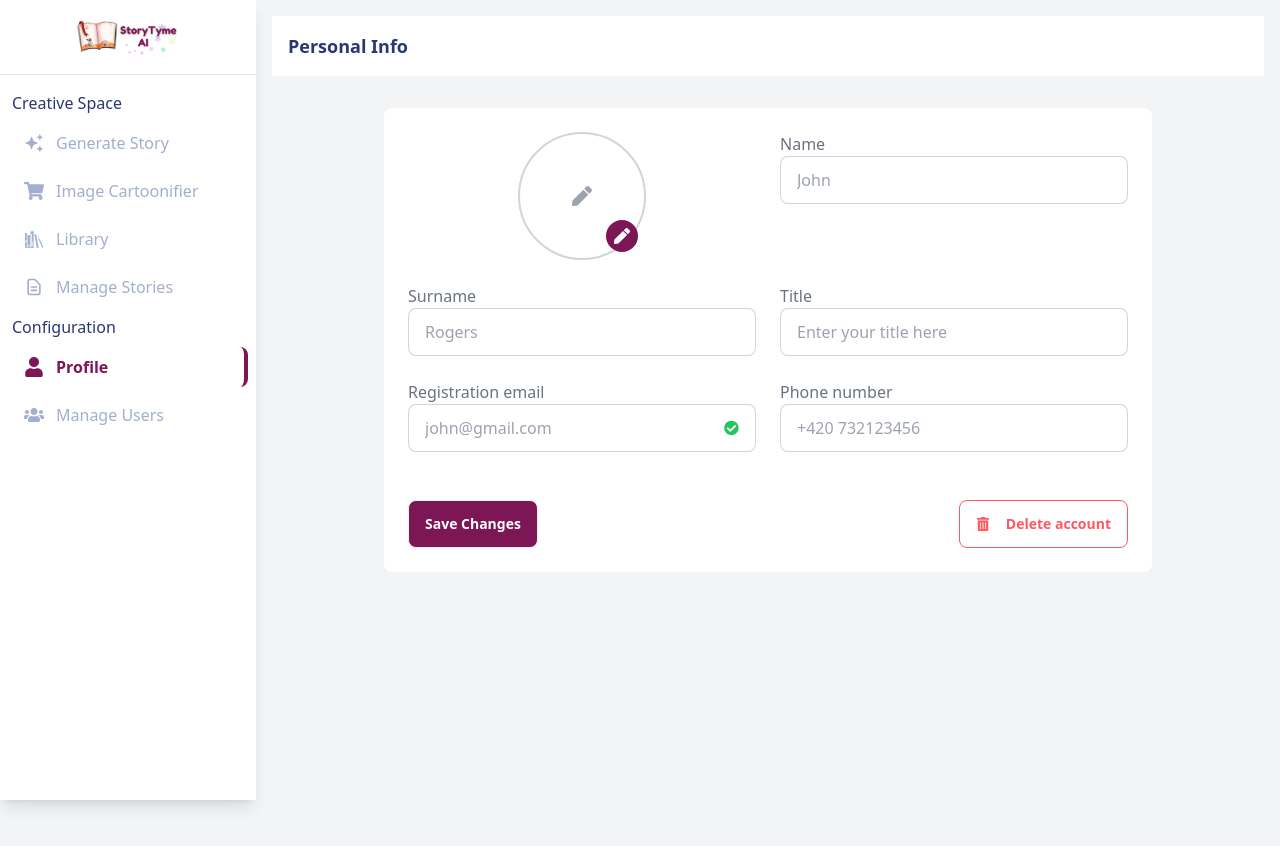
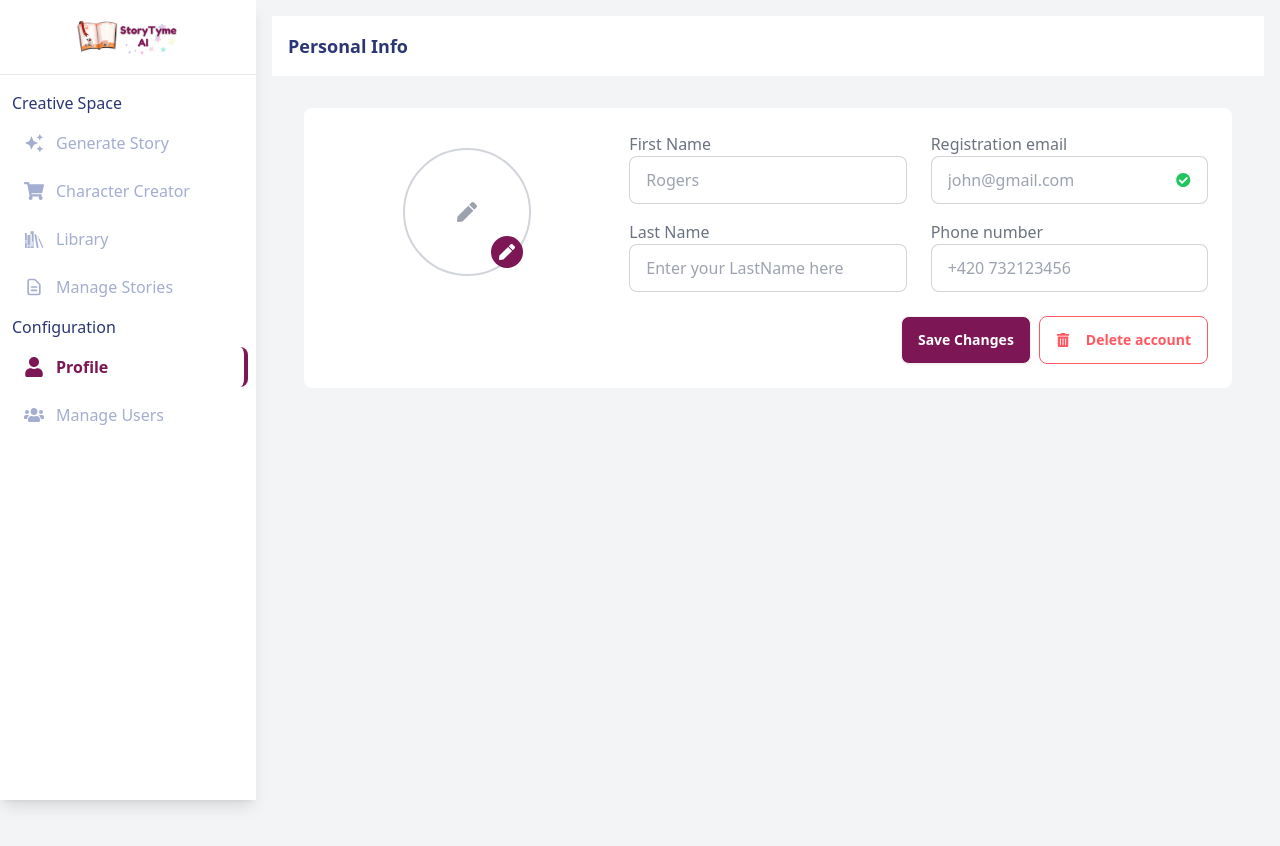
Before and after one commit to Story-Time-AI/st-ai-frontend, a React (Vite) app: page /profile in a window 1280 px wide. Shown: the top 846 px of the page. Built offline with nearby package versions, Linux system fonts and the light colour scheme.

Commit message:
new updates

```diff
--- a/src/components/GenerateStory/Index.jsx
+++ b/src/components/GenerateStory/Index.jsx
@@ -29,12 +29,12 @@ const Index = () => {
       <form onSubmit={handleSubmit(onSubmit)} className="space-y-6">
         {/* Character Selection */}
         <div>
-  <h2 className="text-md text-gray-600 font-bold mb-2">Choose your main character</h2>
+  <h2 className="text-md text-gray-600 font-bold mb-2">Choose Your Main Character</h2>
   <select
     className="select select-bordered w-full"
     {...register('mainCharacter', { required: 'Please select a main character' })}
   >
-    <option value="" disabled>Select a character</option>
+    <option value="" disabled>Select a Character</option>
     {characters.map((character) => (
       <option
         key={character.id}
@@ -52,7 +52,7 @@ const Index = () => {
 
         {/* Story Title */}
         <div>
-          <label className="text-sm font-bold text-gray-600 mb-2">Enter your story title</label>
+          <label className="text-sm font-bold text-gray-600 mb-2">Enter Your Story Title</label>
           <input
             type="text"
             placeholder="My story name"
@@ -64,7 +64,7 @@ const Index = () => {
 
         {/* Character Name */}
         <div>
-          <label className="text-sm font-bold text-gray-600 mb-2">Name your character name</label>
+          <label className="text-sm font-bold text-gray-600 mb-2">Enter Your Character's Name</label>
           <input
             type="text"
             placeholder="Your character name"
@@ -76,7 +76,7 @@ const Index = () => {
 
         {/* Story Type Selection */}
         <div>
-          <h2 className="text-lg font-bold mb-4">Choose story type</h2>
+          <h2 className="text-lg font-bold mb-4">Choose Story Type</h2>
           <div className="space-y-2">
             {['Create Your Own Story', 'AI Written Story', 'Premade Story Template'].map((type) => (
               <label
@@ -102,7 +102,7 @@ const Index = () => {
         {/* Conditional Rendering Based on Story Type */}
         {selectedStoryType === 'Create Your Own Story' && (
           <div>
-            <label className="text-sm font-bold text-gray-600 mb-2">Enter your story idea</label>
+            <label className="text-sm font-bold text-gray-600 mb-2">Enter Your Story Idea</label>
             <textarea
               className="textarea textarea-bordered w-full"
               placeholder="Write your story idea and scenario here"
@@ -111,7 +111,7 @@ const Index = () => {
             {errors.storyIdea && <p className="text-red-500 text-sm mt-1">{errors.storyIdea.message}</p>}
             <div className="grid grid-cols-2 gap-4 mt-4">
               <div>
-                <label className="text-sm font-bold text-gray-600">Enter your number of pages</label>
+                <label className="text-sm font-bold text-gray-600">Enter Your Number of Pages</label>
                 <input
                   type="number"
                   placeholder="Number of pages"
@@ -120,7 +120,7 @@ const Index = () => {
                 />
               </div>
               <div>
-                <label className="text-sm font-bold text-gray-600">Select page number to edit</label>
+                <label className="text-sm font-bold text-gray-600">Select Page Number to Edit</label>
                 <select className="select select-bordered w-full" {...register('pageNumber')}>
                   <option value="1">Page 1</option>
                   <option value="2">Page 2</option>
@@ -143,7 +143,7 @@ const Index = () => {
               />
             </div>
             <div>
-              <label className="text-sm font-bold text-gray-600">Number of Sentences per Page</label>
+              <label className="text-sm font-bold text-gray-600">Number of Sentences Per Page</label>
               <input
                 type="number"
                 placeholder="Number of sentences per page"
@@ -156,7 +156,7 @@ const Index = () => {
 
         {selectedStoryType === 'Premade Story Template' && (
           <div>
-            <h2 className="text-lg font-bold mb-4">Choose story template</h2>
+            <h2 className="text-lg font-bold mb-4">Choose Story Template</h2>
             <div className="flex items-center space-x-4">
               {[1, 2, 3].map((template) => (
                 <div
--- a/src/components/LandingPage/Hero.jsx
+++ b/src/components/LandingPage/Hero.jsx
@@ -10,7 +10,7 @@ const Hero = () => {
   {/* Logo */}
   <div className="flex-1">
     <a className="btn btn-ghost normal-case text-xl">
-      <span className="text-primary">📚 StoryTimeAI</span>
+      <span className="text-primary">📚 StoryTymeAI</span>
     </a>
   </div>
 
@@ -67,7 +67,8 @@ const Hero = () => {
       </li>
     </ul>
   <Link to='/signin'>  <button  className="btn btn-primary ml-4">
-      Create a children's book
+      Create Your Story
+
     </button></Link>
   </div>
 </header>
@@ -87,14 +88,14 @@ const Hero = () => {
             <div className="flex-1">
 
                 <h1 className="text-4xl md:text-6xl font-bold leading-tight">
-                Create a special book for your child.
+                Custom children’s books in five simple steps.
                 </h1>
                 <p className="py-6 text-lg md:text-xl text-gray-600 md:max-w-lg">
-                A unique, personalized children's book for every child with a
-                custom-made story and stunning illustrations for every occasion.
+                Make your child the main character in their own adventure. Enjoy custom-made stories and stunning illustrations with the click of a few buttons.
                 </p>
                 <button className="btn btn-primary mt-4">
-                Create a children's book
+                Create Your Story
+
                 </button>
             </div>
 
--- a/src/components/Sidebar/index.jsx
+++ b/src/components/Sidebar/index.jsx
@@ -64,15 +64,15 @@ const Sidebar = () => {
             <MdAutoAwesome className="mr-3 text-xl" /> Generate Story
           </Link>
           <Link
-            to="/image-cartoonifier"
+            to="/character-creator"
             className={`flex items-center px-4 py-2 mx-2 rounded-lg hover:bg-gray-100 ${
-              location.pathname === '/image-cartoonifier'
+              location.pathname === '/character-creator'
                 ? 'font-semibold text-deepPurple border-r-4 border-deepPurple'
                 : 'text-lightGrayBlue'
             }`}
             onClick={closeSidebar} // Close sidebar when clicking the link
           >
-            <FaShoppingCart className="mr-3 text-xl" /> Image Cartoonifier
+            <FaShoppingCart className="mr-3 text-xl" /> Character Creator
           </Link>
           <Link
             to="/library"
--- a/src/pages/GenerateStory/Index.jsx
+++ b/src/pages/GenerateStory/Index.jsx
@@ -6,7 +6,7 @@ export default function Index() {
   return (
     <div>
         <Header title="Generate Story"/>
-      <GenerateStoryComponent />
+        <GenerateStoryComponent />
     </div>
   )
 }
--- a/src/pages/ImageCartoonifier/index.jsx
+++ b/src/pages/ImageCartoonifier/index.jsx
@@ -29,7 +29,7 @@ const Index = () => {
   return (
     <div>
       {/* <h1 className="text-3xl font-bold text-primaryDarkBlue mb-6">Image Cartoonifier</h1> */}
-<Header title="Image Cartoonifier" />
+<Header title="Character Creator" />
 
       <div data-theme="light" className="flex flex-col items-center justify-center md:mt-4 mt-5 p-8 bg-white rounded-lg max-w-xl mx-auto">
         {/* Title */}
@@ -86,7 +86,7 @@ const Index = () => {
 
           {/* Generate Button and Reset Icon */}
           <div className="flex w-10/12 items-center space-x-4">
-            <button type="submit" className="btn bg-deepPurple text-white w-full">Generate Cartoon</button>
+            <button type="submit" className="btn bg-deepPurple text-white w-full">Generate Character</button>
             <button type="button" onClick={() => setUploadedImage(null)} className="btn btn-circle btn-outline text-deepPurple border-deepPurple">
               <FaSyncAlt />
             </button>
--- a/src/pages/Profile/PersonalInfo.jsx
+++ b/src/pages/Profile/PersonalInfo.jsx
@@ -23,8 +23,9 @@ const PersonalInfo = () => {
       {/* Header */}
 
       {/* Form Container */}
-      <div className="bg-white rounded-lg p-6 max-w-3xl mx-auto">
-        <form onSubmit={handleSubmit(onSubmit)} className="grid grid-cols-1 sm:grid-cols-2 gap-6">
+      <div className="bg-white rounded-lg p-6 max-w-5xl mx-auto">
+        <form onSubmit={handleSubmit(onSubmit)} className="">
+         <div className='grid grid-cols-1 sm:grid-cols-3  gap-6'>
           {/* Profile Picture */}
           <div className="flex justify-center items-center relative">
             <div className="relative">
@@ -41,22 +42,10 @@ const PersonalInfo = () => {
               </label>
             </div>
           </div>
-
-          {/* Name Field */}
-          <div>
-            <label className="text-gray-500">Name</label>
-            <input
-              type="text"
-              placeholder="John"
-              className="input input-bordered w-full"
-              {...register("name", { required: "Name is required" })}
-            />
-            {errors.name && <p className="text-red-500 text-sm">{errors.name.message}</p>}
-          </div>
-
+          <div className='flex-col md:space-y-4'>
           {/* Surname Field */}
-          <div>
-            <label className="text-gray-500">Surname</label>
+          <div className=''>
+                      <label className="text-gray-500">First Name</label>
                       <input
                         type="text"
                         placeholder="Rogers"
@@ -68,14 +57,18 @@ const PersonalInfo = () => {
 
                     {/* Title Field */}
                     <div>
-            <label className="text-gray-500">Title</label>
+                      <label className="text-gray-500">Last Name</label>
                       <input
                         type="text"
-              placeholder="Enter your title here"
+                        placeholder="Enter your LastName here"
                         className="input input-bordered w-full"
-              {...register("title")}
+                        {...register("LastName")}
                       />
                     </div>
+
+          </div>
+          <div className='flex-col md:space-y-4'>
+
 
                     {/* Registration Email */}
                     <div>
@@ -109,10 +102,11 @@ const PersonalInfo = () => {
                       />
                       {errors.phone && <p className="text-red-500 text-sm">{errors.phone.message}</p>}
                     </div>
-
+          </div>
+          </div>
           {/* Submit Button */}
-          <div className="col-span-1 sm:col-span-2 flex justify-between items-center mt-6">
-            <button type="submit" className="btn bg-deepPurple text-white">Save Changes</button>
+          <div className="col-span-1 sm:col-span-2 w-full flex justify-end items-end mt-6">
+            <button type="submit" className="btn bg-deepPurple mr-2 text-white">Save Changes</button>
             <button
               type="button"
               className="btn btn-outline btn-error flex items-center space-x-2"
@@ -121,6 +115,8 @@ const PersonalInfo = () => {
               <span>Delete account</span>
             </button>
           </div>
+
+
         </form>
       </div>
     </div>
--- a/src/router/index.jsx
+++ b/src/router/index.jsx
@@ -25,7 +25,7 @@ const AppRouter = () => {
         {/* Main Routes */}
         <Route element={<MainLayout />}>
           <Route path="/story-generator" element={<GenerateStory />} />
-          <Route path="/image-cartoonifier" element={<ImageCartoonifier />} />
+          <Route path="/character-creator" element={<ImageCartoonifier />} />
           <Route path="/profile" element={<Profile />} />
           <Route path="/library" element={<Library />} />
           <Route path="/manage-users" element={<ManageUsers />} />
```
Lines whose indentation alone changed are shown as unchanged.
